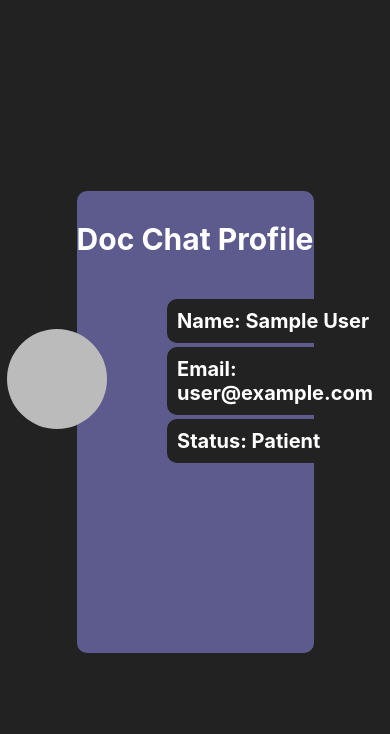
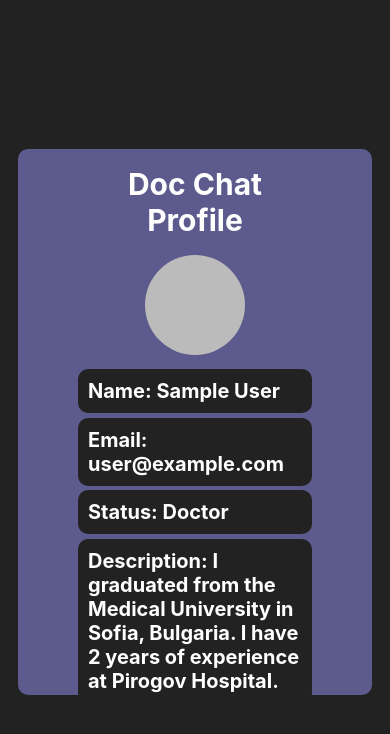
Before and after one commit to BorimirGanchev/TuesFest, a React (Create React App) app in the folder frontend/: page /profile in a window 390 px wide. Shown: the top 734 px of the page. Built offline with nearby package versions, Linux system fonts and the light colour scheme; no server answers; sample sign-in values are in the browser's storage.

Commit message:
profile page is finished

```diff
--- a/frontend/src/Components/Navbar.js
+++ b/frontend/src/Components/Navbar.js
@@ -68,6 +68,7 @@ function Navbar() {
                 style={{ width: "2rem", height: "2rem", borderRadius: "50%" }}
               />
             </Link>
+            Profile
           </p>
         </li>
       </ul>
--- a/frontend/src/Components/NavbarStyle.css
+++ b/frontend/src/Components/NavbarStyle.css
@@ -60,6 +60,9 @@
 }
 
 .nav-links-mobile {
+  display: flex;
+  align-items: center;
+  justify-content: center;
   padding: 0.5rem 1rem;
   white-space: nowrap;
   background-color: #ebf2fa;
@@ -68,6 +71,10 @@
   font-size: 1rem;
   font-weight: 500;
   color: #222;
+}
+
+.pfp{
+  background-size: cover;
 }
 
 @media screen and (max-width: 850px) {
--- a/frontend/src/Pages/Profile.jsx
+++ b/frontend/src/Pages/Profile.jsx
@@ -4,10 +4,11 @@ import { AuthContext } from '../context/auth-context-firebase-trash'
 import { useContext } from "react";
 
 const Profile = () => {
+    const isDocStatic = true
+    const doctorDescriptionStatic = "I graduated from the Medical University in Sofia, Bulgaria. I have 2 years of experience at Pirogov Hospital."
     const {currentUser} = useContext(AuthContext)
     useEffect(()=>{
         console.log(currentUser.isDoc);
-        console.log("penis")
     })
         return(
             <div className="page">
@@ -26,8 +27,12 @@ const Profile = () => {
                             <span>Email: {currentUser.email}</span>
                         </div>
                         <div className="status">
-                            <span>Status: {currentUser.isDoc?"Doctor":"Patient"}</span>
+                            <span>Status: {isDocStatic?"Doctor":"Patient"}</span>
                         </div>
+                        {isDocStatic &&
+                            <div className="description">
+                            <span>Description: {doctorDescriptionStatic}</span>
+                        </div>}
                     </div>
                 </div>
             </div>
--- a/frontend/src/Styles/profile.css
+++ b/frontend/src/Styles/profile.css
@@ -16,7 +16,7 @@
   justify-content: center;
   grid-gap: 10px 10px;
   grid-template-columns: repeat(auto-fit, minmax(150px, 2fr));
-  grid-template-rows: 30px 100px 150px;
+  grid-template-rows: 90px 100px 150px;
   grid-template-areas: "header header header" "menu main main" "menu main main";
 }
 .page .box .titleName {
@@ -30,6 +30,7 @@
 .page .box .profilePicture {
   grid-area: menu;
   background-size: cover;
+  margin-top: -80px;
 }
 .page .box .profilePicture img {
   width: 100px;
@@ -41,6 +42,7 @@
   font-weight: bold;
   font-size: 20px;
   grid-area: main;
+  margin-top: 20%;
 }
 .page .box .data .name {
   background-color: #222;
@@ -58,4 +60,135 @@
   background-color: #222;
   border: 10px solid #222;
   border-radius: 10px;
+}
+.page .box .data .description {
+  margin-top: 2%;
+  background-color: #222;
+  border: 10px solid #222;
+  border-radius: 10px;
+}
+
+@media screen and (max-width: 1612px) {
+  .page .box .data {
+    margin-top: 30%;
+  }
+}
+@media screen and (max-width: 1566px) {
+  .page .box {
+    width: 31%;
+  }
+  .page .box .data {
+    margin-top: 28%;
+  }
+}
+@media screen and (max-width: 1516px) {
+  .page .box {
+    width: 32%;
+  }
+  .page .box .data {
+    margin-top: 28%;
+  }
+}
+@media screen and (max-width: 1468px) {
+  .page .box {
+    width: 33%;
+  }
+  .page .box .data {
+    margin-top: 28%;
+  }
+}
+@media screen and (max-width: 1424px) {
+  .page .box {
+    width: 34%;
+  }
+  .page .box .data {
+    margin-top: 28%;
+  }
+}
+@media screen and (max-width: 1382px) {
+  .page .box {
+    width: 45%;
+  }
+  .page .box .data {
+    margin-top: 28%;
+  }
+}
+@media screen and (max-width: 1044px) {
+  .page .box {
+    width: 53%;
+  }
+  .page .box .data {
+    margin-top: 28%;
+  }
+}
+@media screen and (max-width: 886px) {
+  .page .box {
+    width: 60%;
+  }
+  .page .box .data {
+    margin-top: 28%;
+  }
+}
+@media screen and (max-width: 783px) {
+  .page .box {
+    width: 60%;
+    display: flex;
+    flex-direction: column;
+    align-items: center;
+    justify-content: center;
+  }
+  .page .box .profilePicture {
+    margin-top: 3%;
+  }
+  .page .box .data {
+    margin-top: 0%;
+  }
+}
+@media screen and (max-width: 474px) {
+  .page .box {
+    width: 60%;
+    display: flex;
+    flex-direction: column;
+    align-items: center;
+    justify-content: center;
+    height: 60%;
+  }
+  .page .box .profilePicture {
+    margin-top: 3%;
+  }
+  .page .box .data {
+    margin-top: 0%;
+  }
+}
+@media screen and (max-height: 810px) {
+  .page .box {
+    height: 60%;
+  }
+  .page .box .data {
+    margin-top: 30%;
+  }
+}
+@media screen and (max-height: 810px) {
+  .page .box {
+    height: 70%;
+  }
+  .page .box .data {
+    margin-top: 30%;
+  }
+}
+@media screen and (max-height: 590px) {
+  .page .box {
+    height: 80%;
+  }
+  .page .box .data {
+    margin-top: 30%;
+  }
+}
+@media screen and (max-height: 515px) {
+  .page .box {
+    height: 90%;
+  }
+  .page .box .data {
+    margin-top: 30%;
+  }
 }/*# sourceMappingURL=profile.css.map */
--- a/frontend/src/Styles/profile.scss
+++ b/frontend/src/Styles/profile.scss
@@ -16,7 +16,7 @@
         justify-content: center;
         grid-gap: 10px 10px;
         grid-template-columns: repeat(auto-fit, minmax(150px, 2fr));
-        grid-template-rows: 30px 100px 150px;
+        grid-template-rows: 90px 100px 150px;
         grid-template-areas:
             "header header header"
             "menu main main"
@@ -34,6 +34,7 @@
         .profilePicture{
             grid-area: menu;
             background-size: cover;
+            margin-top: -80px;
 
             img {
                 width: 100px;
@@ -47,6 +48,7 @@
             font-weight: bold;
             font-size: 20px;
             grid-area: main;
+            margin-top: 20%;
 
             .name{
                 background-color: #222;
@@ -65,6 +67,180 @@
                 border: 10px solid #222;
                 border-radius: 10px;
             }
+
+            .description{
+                margin-top: 2%;
+                background-color: #222;
+                border: 10px solid #222;
+                border-radius: 10px;
+            }
         }
     }
 }
+@media screen and (max-width: 1612px){
+    .page{
+        .box{
+            .data{
+                margin-top: 30%;
+            }
+        }
+    }
+}
+
+@media screen and (max-width: 1566px){
+    .page{
+        .box{
+            width: 31%;
+            .data{
+                margin-top: 28%;
+            }
+        }
+    }
+}
+
+@media screen and (max-width: 1516px){
+    .page{
+        .box{
+            width: 32%;
+            .data{
+                margin-top: 28%;
+            }
+        }
+    }
+}
+
+@media screen and (max-width: 1468px){
+    .page{
+        .box{
+            width: 33%;
+            .data{
+                margin-top: 28%;
+            }
+        }
+    }
+}
+
+@media screen and (max-width: 1424px){
+    .page{
+        .box{
+            width: 34%;
+            .data{
+                margin-top: 28%;
+            }
+        }
+    }
+}
+
+@media screen and (max-width: 1382px){
+    .page{
+        .box{
+            width: 45%;
+            .data{
+                margin-top: 28%;
+            }
+        }
+    }
+}
+
+@media screen and (max-width: 1044px){
+    .page{
+        .box{
+            width: 53%;
+            .data{
+                margin-top: 28%;
+            }
+        }
+    }
+}
+
+@media screen and (max-width: 886px){
+    .page{
+        .box{
+            width: 60%;
+            .data{
+                margin-top: 28%;
+            }
+        }
+    }
+}
+
+@media screen and (max-width: 783px){
+    .page{
+        .box{
+            width: 60%;
+            display: flex;
+            flex-direction: column;
+            align-items: center;
+            justify-content: center;
+            .profilePicture{
+                margin-top: 3%;
+            }
+            .data{
+                margin-top: 0%;
+            }
+        }
+    }
+}
+
+@media screen and (max-width: 474px){
+    .page{
+        .box{
+            width: 60%;
+            display: flex;
+            flex-direction: column;
+            align-items: center;
+            justify-content: center;
+            height: 60%;
+            .profilePicture{
+                margin-top: 3%;
+            }
+            .data{
+                margin-top: 0%;
+            }
+        }
+    }
+}
+
+@media screen and (max-height: 810px){
+    .page{
+        .box{
+            height: 60%;
+            .data{
+                margin-top: 30%;
+            }
+        }
+    }
+}
+
+@media screen and (max-height: 810px){
+    .page{
+        .box{
+            height: 70%;
+            .data{
+                margin-top: 30%;
+            }
+        }
+    }
+}
+
+@media screen and (max-height: 590px){
+    .page{
+        .box{
+            height: 80%;
+            .data{
+                margin-top: 30%;
+            }
+        }
+    }
+}
+
+@media screen and (max-height: 515px){
+    .page{
+        .box{
+            height: 90%;
+            .data{
+                margin-top: 30%;
+            }
+        }
+    }
+}
```
Also changed, not shown: 1 other file (tests, documents, lock files or other folders).
